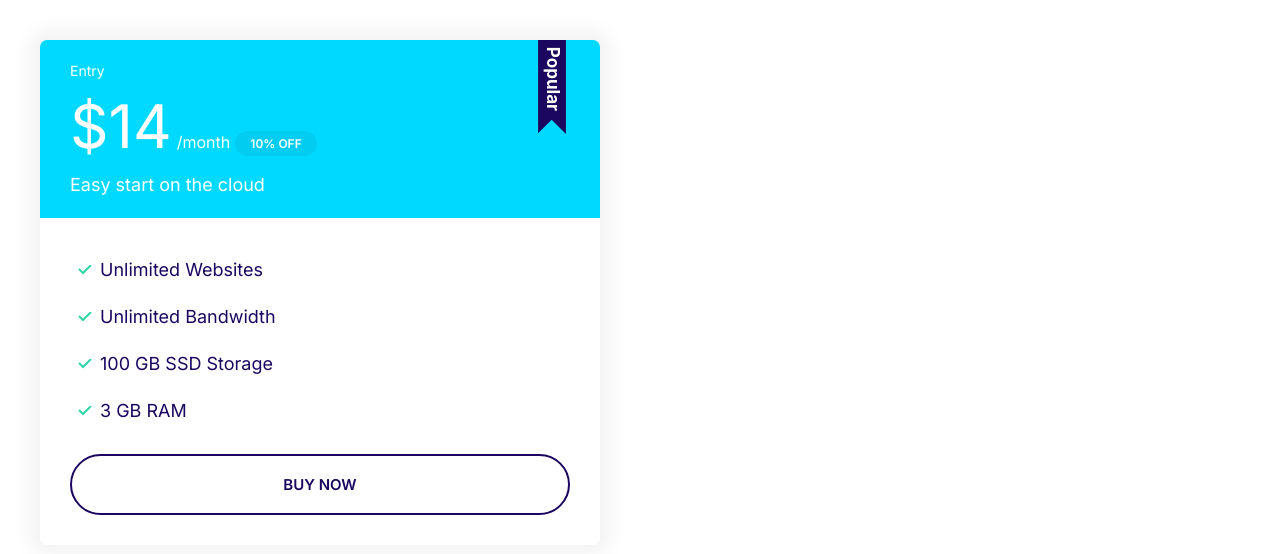
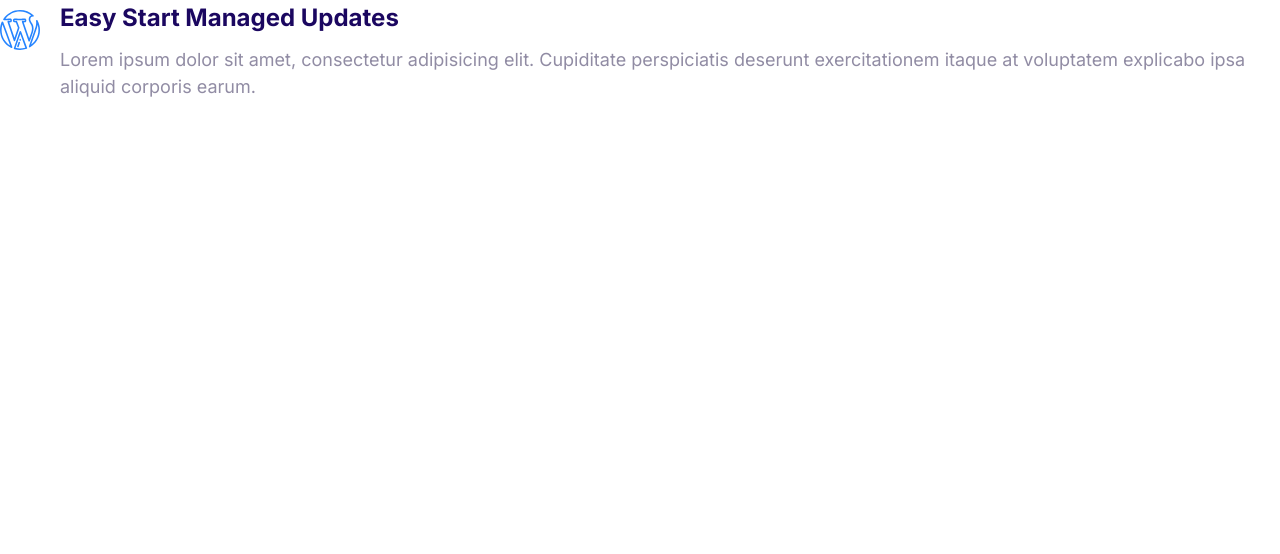
Before and after one commit to Crazz2424/HTML, a plain HTML site: page Moshify/index.html in a window 1280 px wide. Drawn offline with Linux system fonts and the light colour scheme.

Commit message:
Media Component

```diff
--- a/Moshify/css/styles.css
+++ b/Moshify/css/styles.css
@@ -371,3 +371,19 @@
 .plan .list__item {
     margin-bottom: 2rem;
 }
+
+.media {
+    display:flex;
+}
+
+.media__title {
+    margin-top: 0;
+}
+
+.media__body {
+    margin: 0 2rem;
+}
+
+.media__image {
+    margin-top: 1rem;
+}
--- a/Moshify/index.html
+++ b/Moshify/index.html
@@ -14,29 +14,16 @@
 
 </head>
 <body>
-    <div class="plan">
-        <div style="width: 50%; padding: 4rem">
-            <div class="plan plan--popular">
-            <div class="card card--secondary">
-                <header class="card__header">
-                    <h3 class="plan__name">Entry</h3>
-                    <span class="plan__price">$14</span>
-                    <span class="plan__billing-cycle">/month</span>
-                    <span class="badge badge--secondary badge--small">10% OFF</span>
-                    <span class="plan__description"></span>Easy start on the cloud</span>
-                    </span>
+    <div class="media">
+        <div class="media__image">
+            <svg class="icon icon--primary">
+                    <use xlink:href="images/sprite.svg#wordpress"></use>
+            </svg>
 
-                </header>
-                <div class="card__body">
-                    <ul class="list list--tick">
-                        <li class="list__item">Unlimited Websites</li>
-                        <li class="list__item">Unlimited Bandwidth</li>
-                        <li class="list__item">100 GB SSD Storage</li>
-                        <li class="list__item">3 GB RAM</li>
-                    </ul>
-                    <button class="btn btn--outline btn--block">Buy Now</button>
-                </div>
-            </div>
+        </div>
+        <div class="media__body">
+            <h3 class="media__title">Easy Start Managed Updates</h3>
+            <p>Lorem ipsum dolor sit amet, consectetur adipisicing elit. Cupiditate perspiciatis deserunt exercitationem itaque at voluptatem explicabo ipsa aliquid corporis earum.</p>
         </div>
     </div>
 
```
Also changed, not shown: Moshify/components/plan.html (added, +25 -0 lines).
